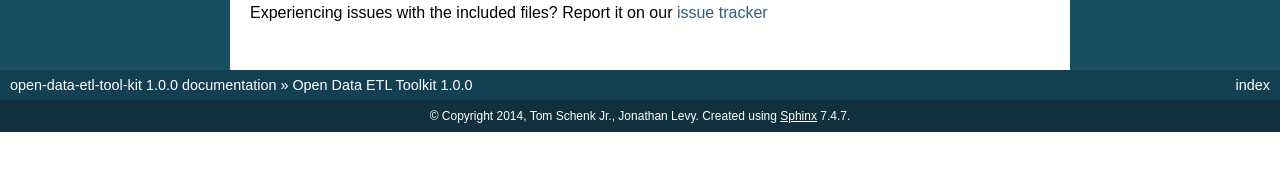
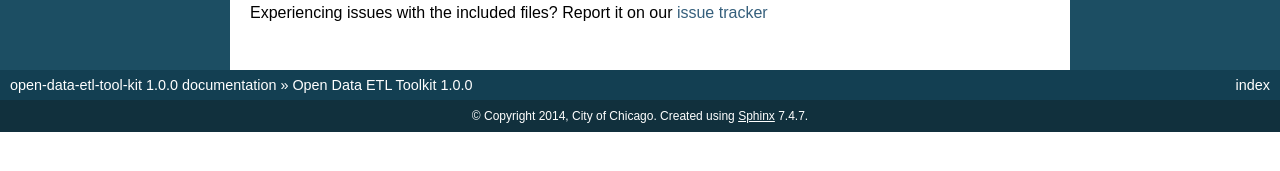
Before and after one commit to Chicago/open-data-etl-utility-kit, a Sphinx documentation site: the page built from docs/index.rst, in a window 1280 px wide. Shown: the part 714-885 px from the top of the page. Built offline with Sphinx 7.4.7, drawn with Linux system fonts in a browser that asks for light colours.

Commit message:
Added "City of Chicago" to author

```diff
--- a/docs/conf.py
+++ b/docs/conf.py
@@ -44,7 +44,7 @@
 
 # General information about the project.
 project = u'open-data-etl-tool-kit'
-copyright = u'2014, Tom Schenk Jr., Jonathan Levy'
+copyright = u'2014, City of Chicago'
 
 # The version info for the project you're documenting, acts as replacement for
 # |version| and |release|, also used in various other places throughout the
@@ -197,7 +197,7 @@
 #  author, documentclass [howto, manual, or own class]).
 latex_documents = [
   ('index', 'open-data-etl-tool-kit.tex', u'open-data-etl-tool-kit Documentation',
-   u'Tom Schenk Jr., Jonathan Levy', 'manual'),
+   u'City of Chicago', 'manual'),
 ]
 
 # The name of an image file (relative to this directory) to place at the top of
@@ -227,7 +227,7 @@
 # (source start file, name, description, authors, manual section).
 man_pages = [
     ('index', 'open-data-etl-tool-kit', u'open-data-etl-tool-kit Documentation',
-     [u'Tom Schenk Jr., Jonathan Levy'], 1)
+     [u'City of Chicago'], 1)
 ]
 
 # If true, show URL addresses after external links.
@@ -241,7 +241,7 @@
 #  dir menu entry, description, category)
 texinfo_documents = [
   ('index', 'open-data-etl-tool-kit', u'open-data-etl-tool-kit Documentation',
-   u'Tom Schenk Jr., Jonathan Levy', 'open-data-etl-tool-kit', 'One line description of project.',
+   u'City of Chicago', 'open-data-etl-tool-kit', 'One line description of project.',
    'Miscellaneous'),
 ]
 
```
